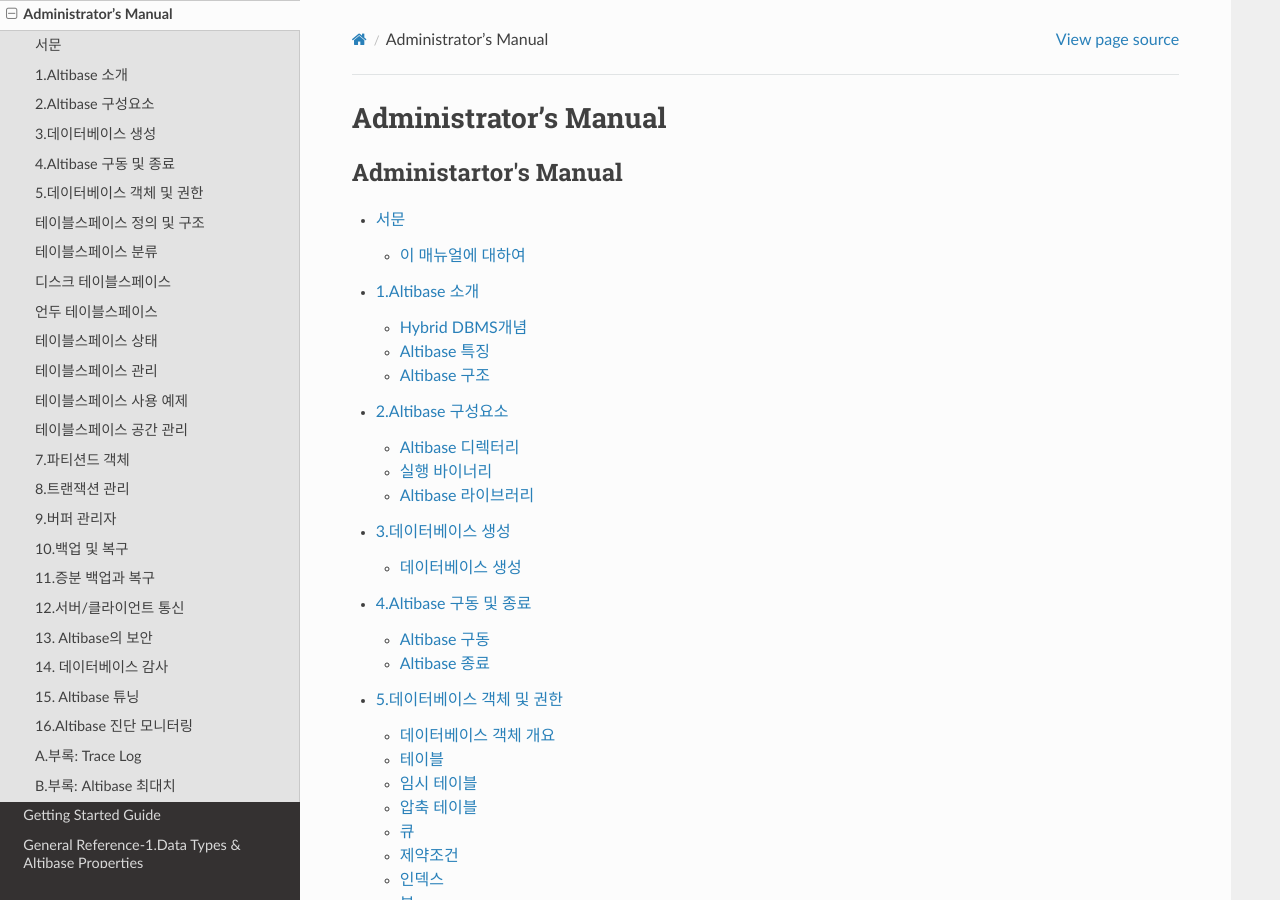
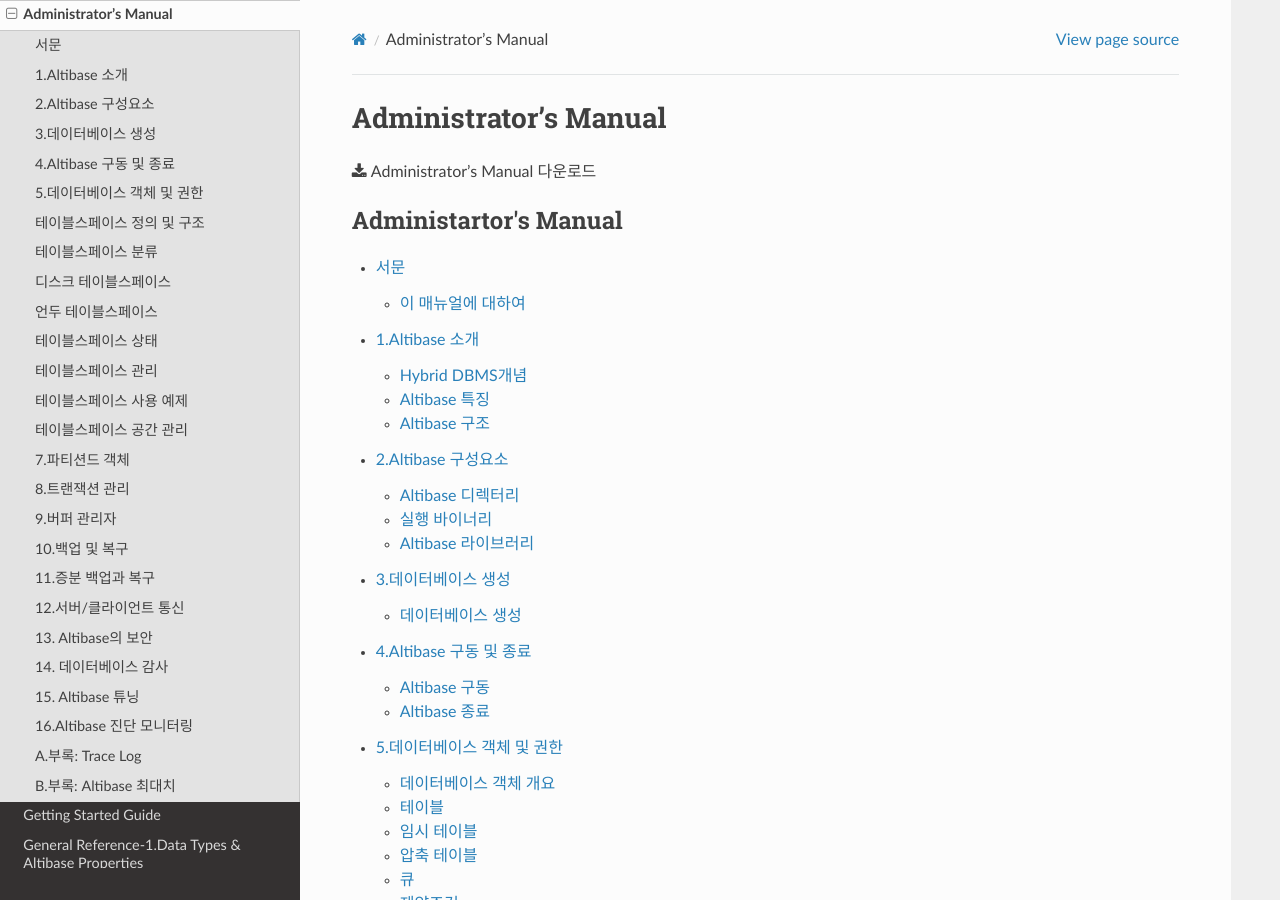
Before and after one commit to Soyoon-Choi/7616-rtd-kor, a Sphinx documentation site: the page built from docs/source/user/administrators-manual/0.-Administrators-Manual.rst, in a window 1280 px wide and 900 px high. Built offline with Sphinx 7.4.7 and the Read the Docs theme 2.0.0, drawn with Linux system fonts in a browser that asks for light colours.

Commit message:
download pdf

```diff
--- a/docs/source/dev/API User's Manual/Application-Program-Interface-Users-Manual.rst
+++ b/docs/source/dev/API User's Manual/Application-Program-Interface-Users-Manual.rst
@@ -2,6 +2,8 @@
 ====================================================
 
 **Altibase 7.1**
+
+:download:`API User's Manual 다운로드 <../pdf/API User's Manual.pdf>`
 
 .. toctree::
    :maxdepth: 2
--- a/docs/source/user/General Reference-1.Data Types & Altibase Properties/General Reference-1.Data Types & Altibase Properties.rst
+++ b/docs/source/user/General Reference-1.Data Types & Altibase Properties/General Reference-1.Data Types & Altibase Properties.rst
@@ -1,5 +1,7 @@
 General Reference-1.Data Types & Altibase Properties
 ===========================================================
+
+:download:`General Reference-1.Data Types & Altibase Properties 다운로드 <../pdf/General Reference-1.Data Types & Altibase Properties.pdf>`
 
 .. toctree::
    :maxdepth: 2
--- a/docs/source/user/Getting Started Guide/Getting-Started-Guide.rst
+++ b/docs/source/user/Getting Started Guide/Getting-Started-Guide.rst
@@ -1,5 +1,7 @@
 Getting Started Guide
 ===============================================
+
+:download:`Getting Started Guide 다운로드 <../pdf/Getting Started Guide.pdf>`
 
 .. toctree::
    :maxdepth: 2
--- a/docs/source/user/administrators-manual/0.-Administrators-Manual.rst
+++ b/docs/source/user/administrators-manual/0.-Administrators-Manual.rst
@@ -1,5 +1,7 @@
 Administrator’s Manual
 =======================================================
+
+:download:`Administrator’s Manual 다운로드 <../pdf/Administrator's Manual.pdf>`
 
 .. toctree::
    :maxdepth: 2
```
Also changed, not shown: 4 other files.
